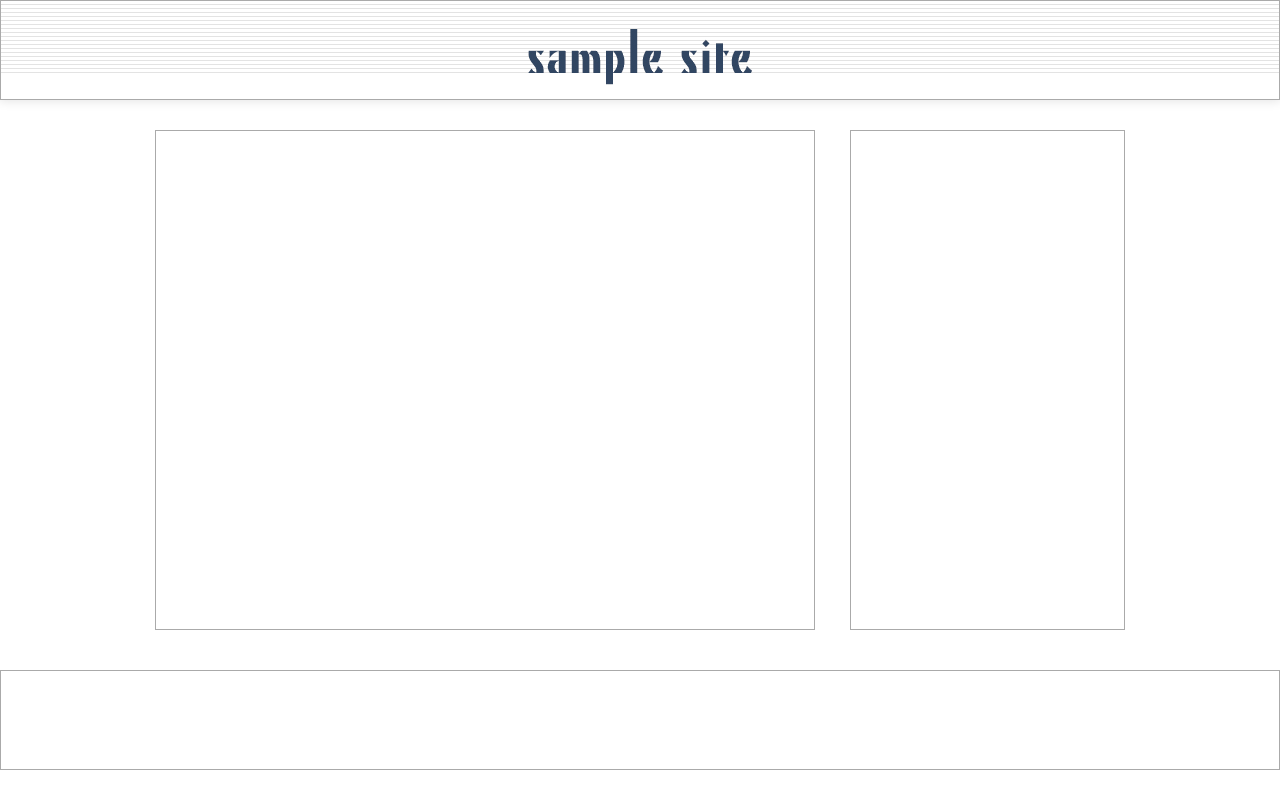
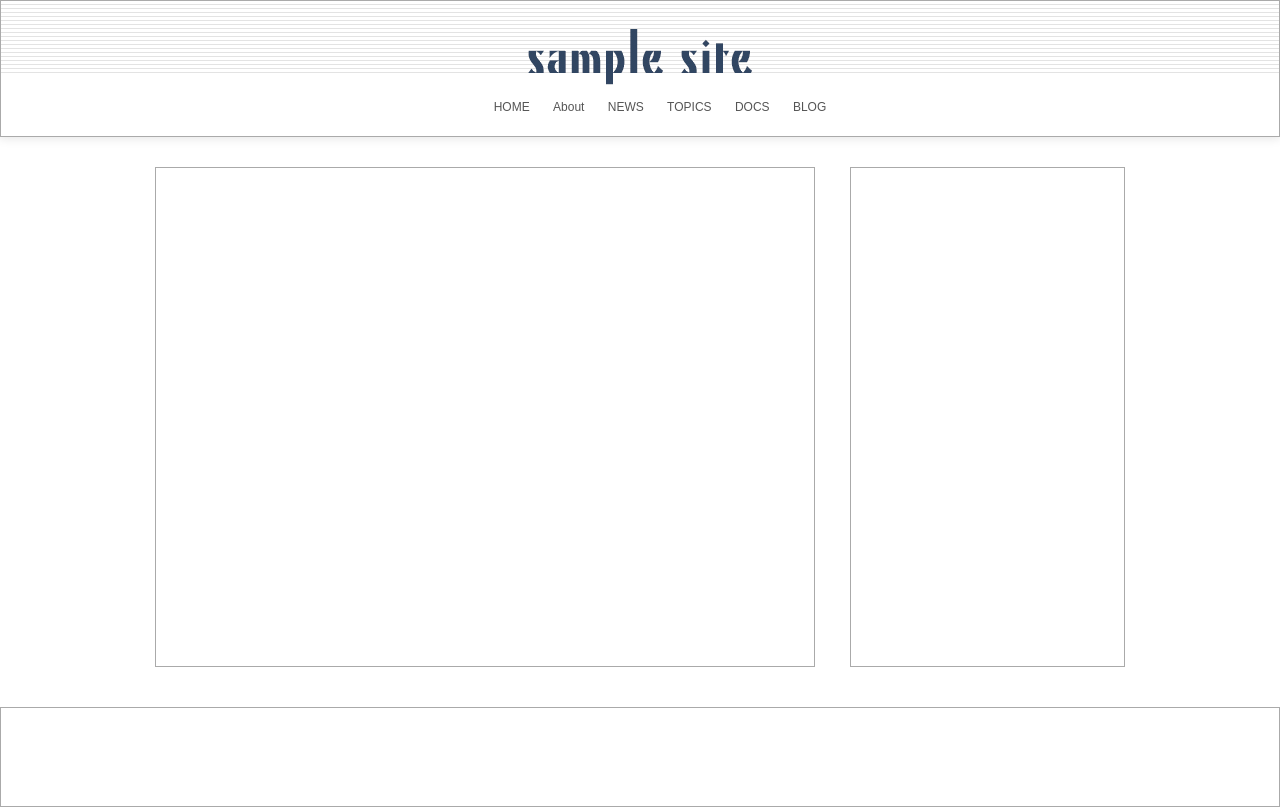
Before and after one commit to 24-Sato/kadai, a PHP site: page / in a window 1280 px wide. Before the commit the page ends 770 px from the top, so only its background shows below. Run offline with PHP 8.4, Linux system fonts and the light colour scheme; some libraries are stand-ins or nearby versions.

Commit message:
ナビゲーションの追加

```diff
--- a/20160425/css/style.css
+++ b/20160425/css/style.css
@@ -20,7 +20,7 @@ a:link, a:visited, a:hover, a:active {
 .header, .main, .sidemenu, .footer {
 	border: 1px solid #aaaaaa;
 }
-.header, .footer {
+.footer {
 	height: 100px;
 }
 .main, .sidemenu {
@@ -69,3 +69,11 @@ a:link, a:visited, a:hover, a:active {
 	display: block;
 	clear: both;
 }
+.global-nav {
+	margin-top: 15px;
+	text-align: center;
+}
+.global-nav .nav-item {
+	display: inline-block;
+	margin: 0 10px;
+}
--- a/20160425/index.html
+++ b/20160425/index.html
@@ -11,6 +11,16 @@
 <body>
 	<header class="header">
 		<h1 class="logo"><a href="#">SAMPLE SITE</a></h1>
+		<nav class="global-nav">
+			<ul>
+				<li class="nav-item active"><a href="#">HOME</a></li>
+				<li class="nav-item"><a href="">About</a></li>
+				<li class="nav-item"><a href="">NEWS</a></li>
+				<li class="nav-item"><a href="">TOPICS</a></li>
+				<li class="nav-item"><a href="">DOCS</a></li>
+				<li class="nav-item"><a href="">BLOG</a></li>
+			</ul>
+		</nav>
 	</header>
 	<div class="wrapper clearfix">
 		<main class="main"></main>
```
